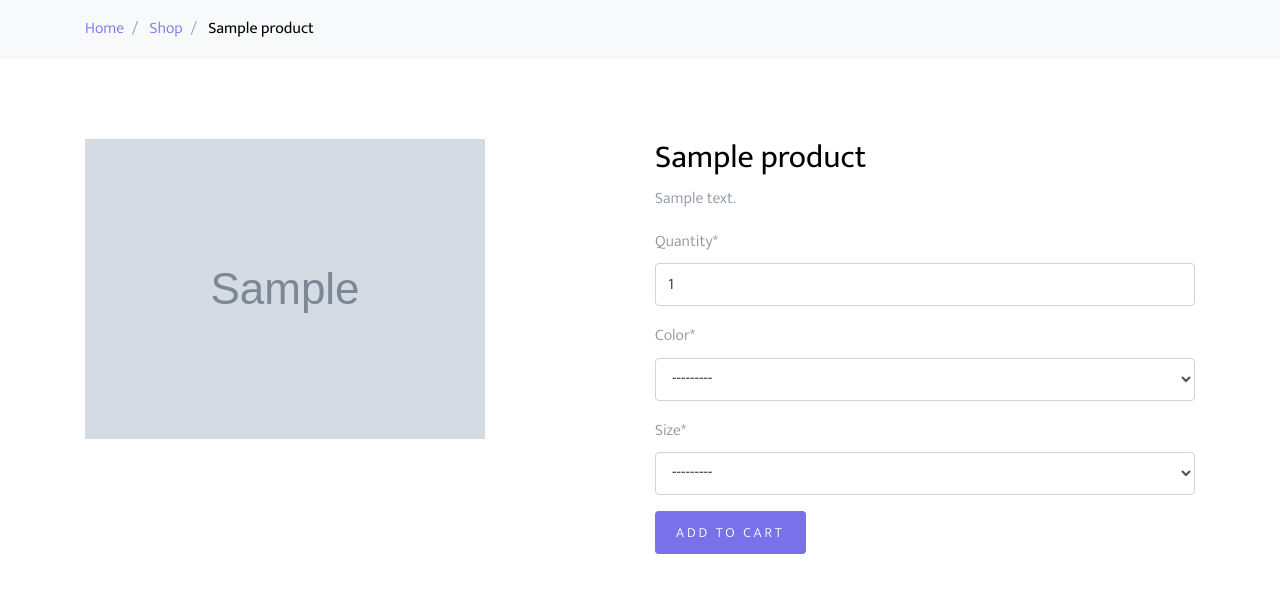
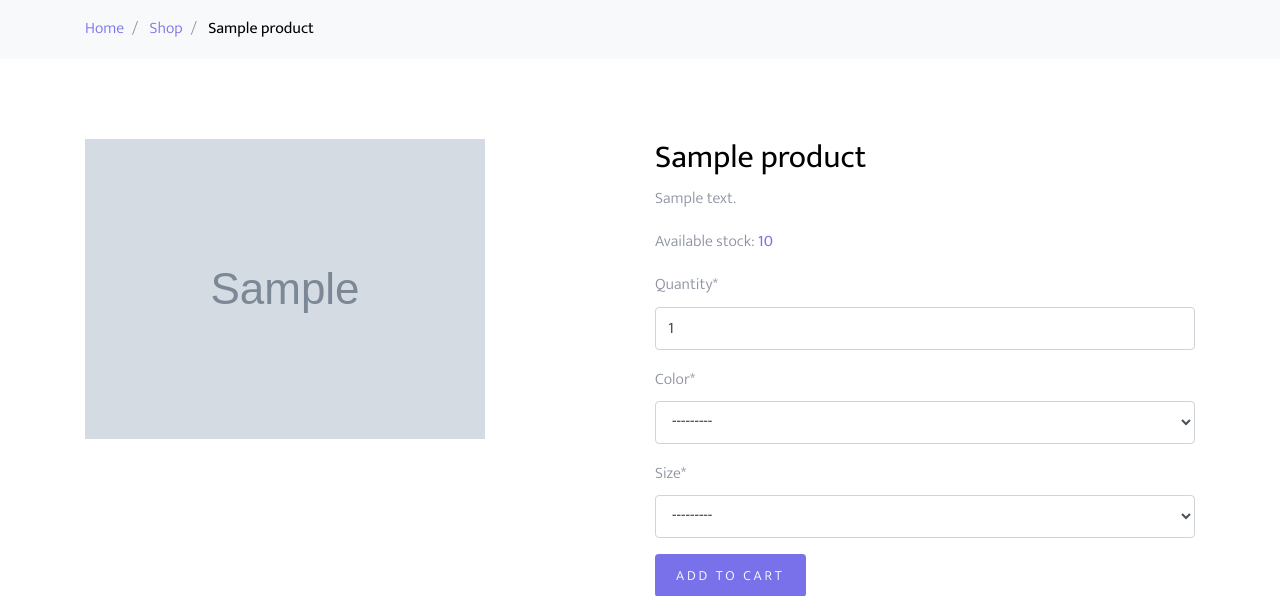
Before and after one commit to N1V33R4/jd_simple_ecommerce, a Django app: a page that uses templates/cart/product_detail.html in a window 1280 px wide. Shown: the part 235-831 px from the top of the page. Run offline with Django 4.2, Linux system fonts and the light colour scheme; tables that the repository leaves empty hold one stand-in row (values such as "Sample post"); grey boxes marked "Sample" are stand-in pictures; some libraries are stand-ins or nearby versions.

Commit message:
Stock and validate

```diff
--- a/cart/forms.py
+++ b/cart/forms.py
@@ -8,18 +8,25 @@ User = get_user_model()
 class AddToCartForm(forms.ModelForm):
   color = forms.ModelChoiceField(queryset=ColorVariation.objects.none())
   size = forms.ModelChoiceField(queryset=SizeVariation.objects.none())
+  quantity = forms.IntegerField(min_value=1, initial=1)
 
   class Meta:
     model = OrderItem
     fields = ['quantity', 'color', 'size']
 
   def __init__(self, *args, **kwargs):
-    product_id = kwargs.pop('product_id')
-    product = Product.objects.get(id=product_id)
+    self.product_id = kwargs.pop('product_id')
+    product = Product.objects.get(id=self.product_id)
     super().__init__(*args, **kwargs)
 
     self.fields['color'].queryset = product.available_colors.all()
     self.fields['size'].queryset = product.available_sizes.all()
+
+  def clean(self):
+    product = Product.objects.get(id=self.product_id)
+    quantity = self.cleaned_data['quantity']
+    if product.stock < quantity:
+      raise forms.ValidationError(f'The maximum stock available is {product.stock}')
 
 
 class AddressForm(forms.Form):
--- a/cart/models.py
+++ b/cart/models.py
@@ -69,6 +69,7 @@ class Product(models.Model):
     related_name='primary_products',
     on_delete=models.CASCADE)
   secondary_categories = models.ManyToManyField(Category, blank=True)
+  stock = models.PositiveIntegerField(default=0)
 
   def __str__(self):
     return self.title
@@ -84,6 +85,10 @@ class Product(models.Model):
 
   def get_price(self):
     return "{:.2f}".format(self.price / 100)
+
+  @property
+  def in_stock(self):
+    return self.stock > 0
 
 
 class OrderItem(models.Model):
--- a/templates/cart/product_detail.html
+++ b/templates/cart/product_detail.html
@@ -24,11 +24,17 @@
       <div class="col-md-6">
         <h2 class="text-black">{{ product.title }}</h2>
         <p>{{ product.description }}</p>
-        <form action="" method="post">
-          {% csrf_token %}
-          {{ form|crispy }}
-          <button class="btn btn-sm btn-primary buy-now" type="submit">Add to cart</button>
-        </form>
+
+        <p>Available stock: <span class="font-weight-normal text-primary">{{ product.stock }}</span></p>
+        {% if product.in_stock %}
+          <form action="" method="post">
+            {% csrf_token %}
+            {{ form|crispy }}
+            <button class="btn btn-sm btn-primary buy-now" type="submit">Add to cart</button>
+          </form>
+        {% else %}
+          <p class="text-danger">This item is out of stock.</p>
+        {% endif %}
       </div>
     </div>
   </div>
```
Also changed, not shown: cart/migrations/0006_product_stock.py (added), readme.md.
